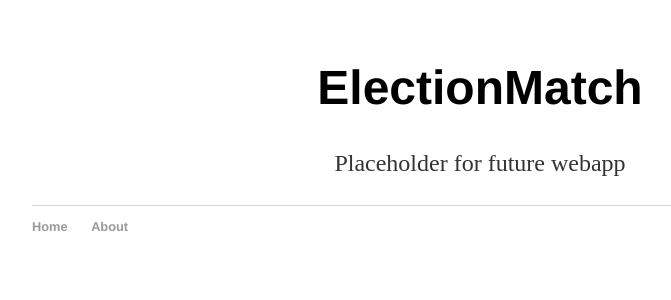
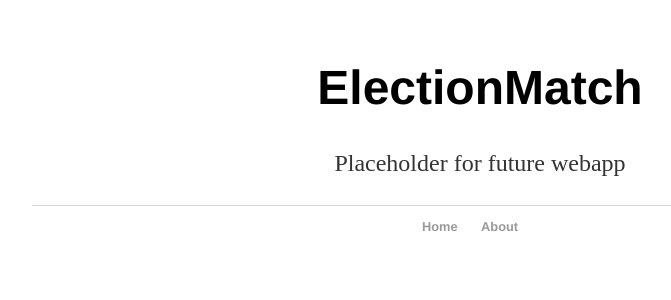
Before and after one commit to electionmatch/electionmatch.github.io, a Jekyll site: the page built from index.html, in a window 1280 px wide. Shown: the top 300 px of the page, without its empty margins (160-831 px from the left). Built offline with Jekyll 4.4.1, drawn with Linux system fonts in a browser that asks for light colours.

Commit message:
Update main.css

```diff
--- a/css/main.css
+++ b/css/main.css
@@ -7,7 +7,6 @@ nav ul, footer ul {
     padding: 0px;
     list-style: none;
     font-weight: bold;
-    text-algin: center;
 }
 nav ul li, footer ul li {
     display: inline;
@@ -32,6 +31,7 @@ p {
 footer {
     border-top: 1px solid #d5d5d5;
     font-size: .8em;
+    text-align: center;
 }
 
 ul.posts {
```
